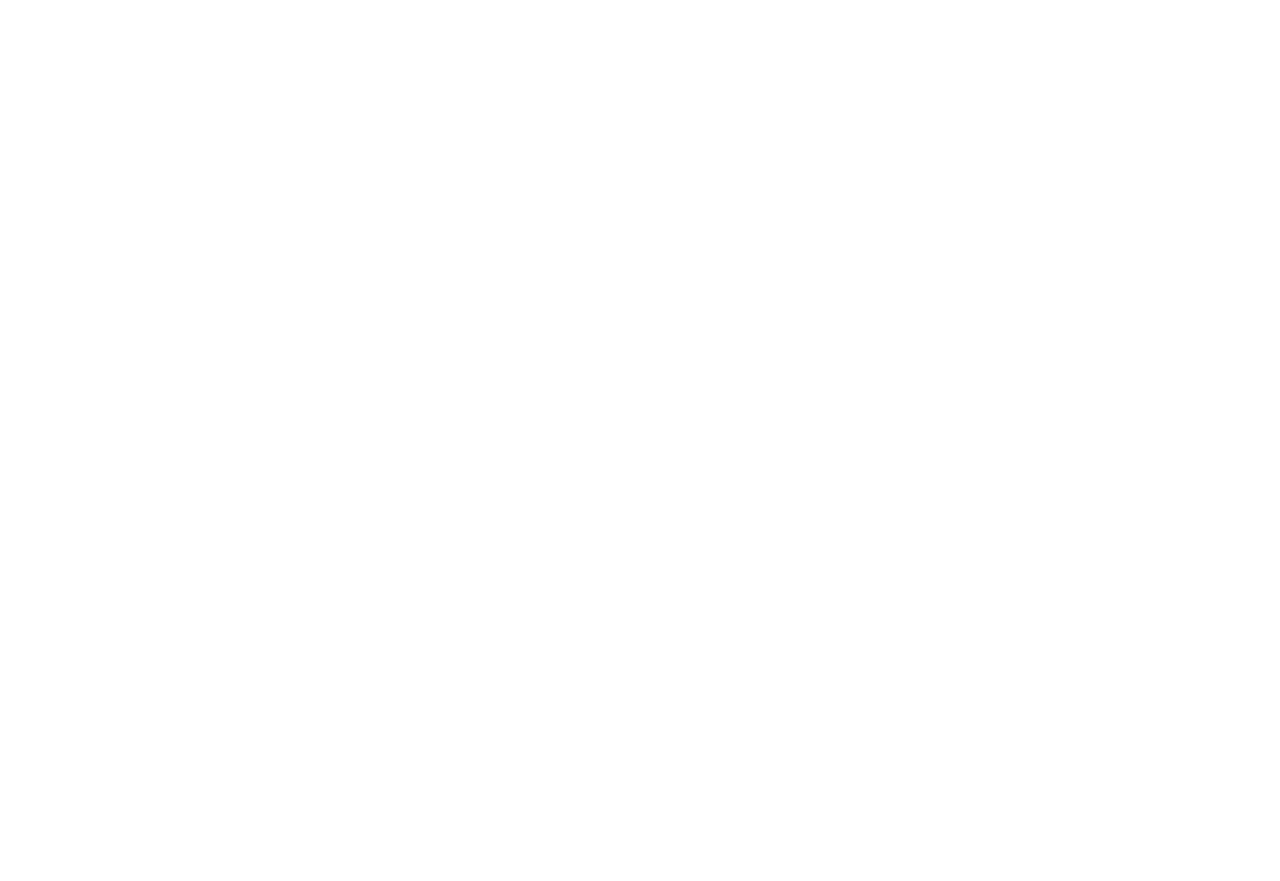
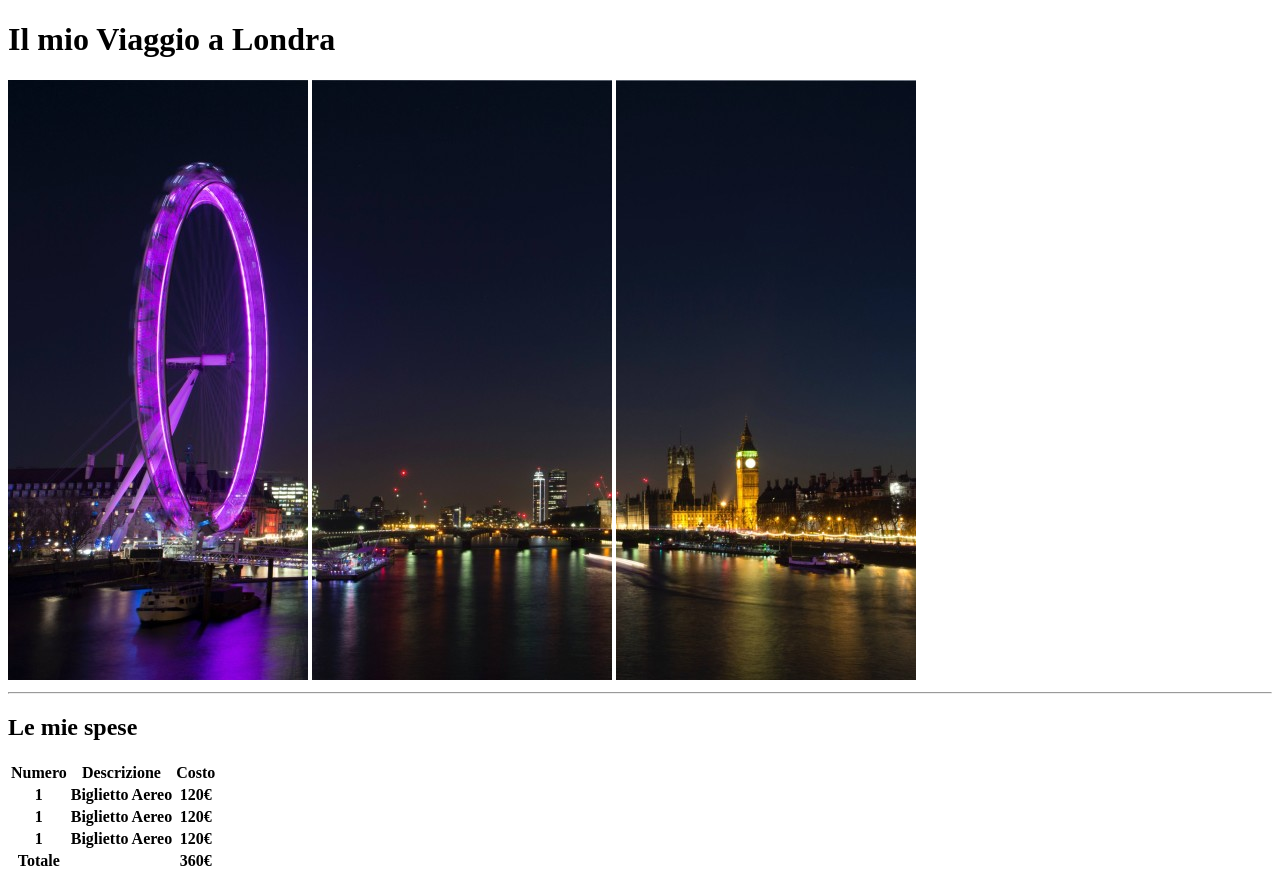
Before and after one commit to SimoneChiodo/-13-09-2024----Viaggio-a-Londra, a plain HTML site: page index.html in a window 1280 px wide. Before the commit the page ends 800 px from the top, so only its background shows below. Drawn offline with Linux system fonts and the light colour scheme.

Commit message:
Add images and Tabel

```diff
--- a/index.html
+++ b/index.html
@@ -1,11 +1,96 @@
 <!DOCTYPE html>
-<html lang="en">
+<html lang="it">
     <head>
         <meta charset="UTF-8">
         <meta name="viewport" content="width=device-width, initial-scale=1.0">
-        <title>Document</title>
+        <title>Viaggio a Londra</title>
     </head>
+
     <body>
+        <!-- Sezione: Immagini -->
+        <h1>Il mio Viaggio a Londra</h1>
+
+        <img src="./img/pexels-bill-emrich-230794-0.jpg" alt="">
+
+        <img src="./img/pexels-bill-emrich-230794-1.jpg" alt="">
+
+        <img src="./img/pexels-bill-emrich-230794-2.jpg" alt="">
+
+        <hr>
+
+        <!-- Sezione: Le mie spese -->
+        <h2>Le mie spese</h2>
+        <!-- Inizio tabella -->
+        <table>
+            <!-- Testa della tabella -->
+            <thead>
+                <tr>
+                    <th>
+                        <strong>Numero</strong>
+                    </th>
+
+                    <th>
+                        <strong>Descrizione</strong>
+                    </th>
+
+                    <th>
+                        <strong>Costo</strong>
+                    </th>
+                </tr>
+            </thead>
+
+            <!-- Corpo della tabella -->
+            <tbody>
+                <tr>
+                    <th>
+                        1
+                    </th>
+                    <th>
+                        Biglietto Aereo
+                    </th>
+                    <th>
+                        120€
+                    </th>
+                </tr>
+
+                <tr>
+                    <th>
+                        1
+                    </th>
+                    <th>
+                        Biglietto Aereo
+                    </th>
+                    <th>
+                        120€
+                    </th>
+                </tr>
+
+                <tr>
+                    <th>
+                        1
+                    </th>
+                    <th>
+                        Biglietto Aereo
+                    </th>
+                    <th>
+                        120€
+                    </th>
+                </tr>
+            </tbody>
+
+            <!-- Piede della tabella -->
+            <tfoot>
+                <tr>
+                    <th>
+                        Totale
+                    </th>
+                    <th></th>
+                    <th>
+                        360€
+                    </th>
+                </tr>
+            </tfoot>
+        </table>
 
     </body>
 </html>
```
